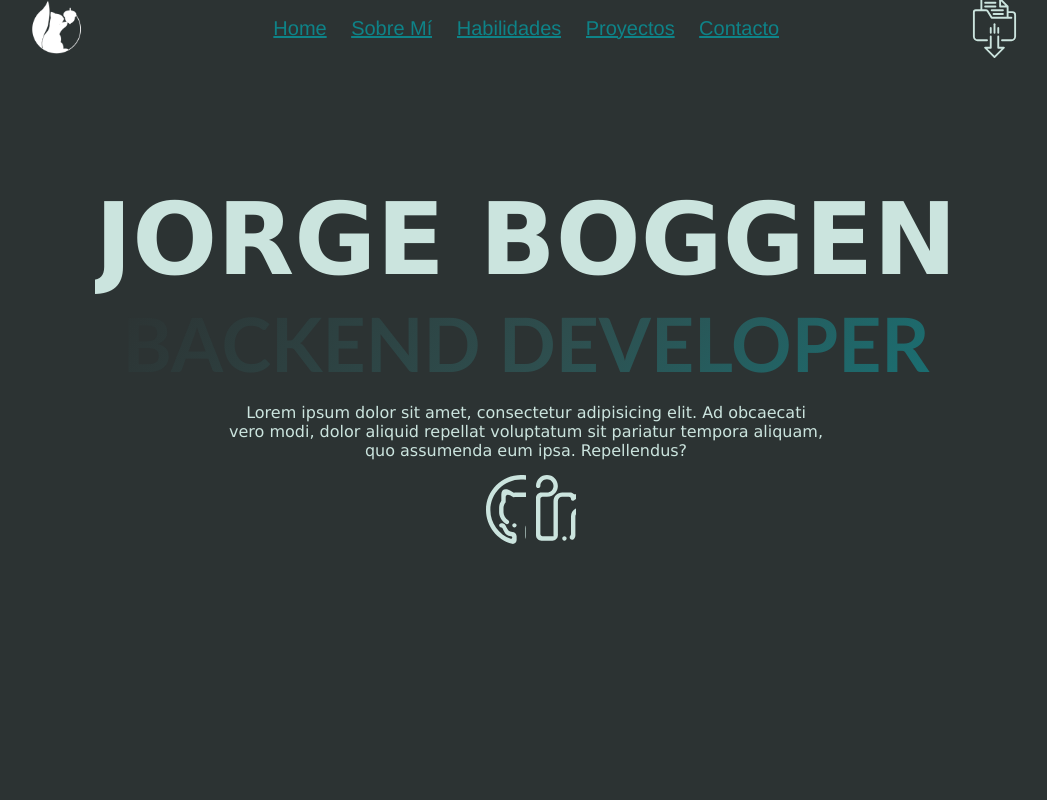
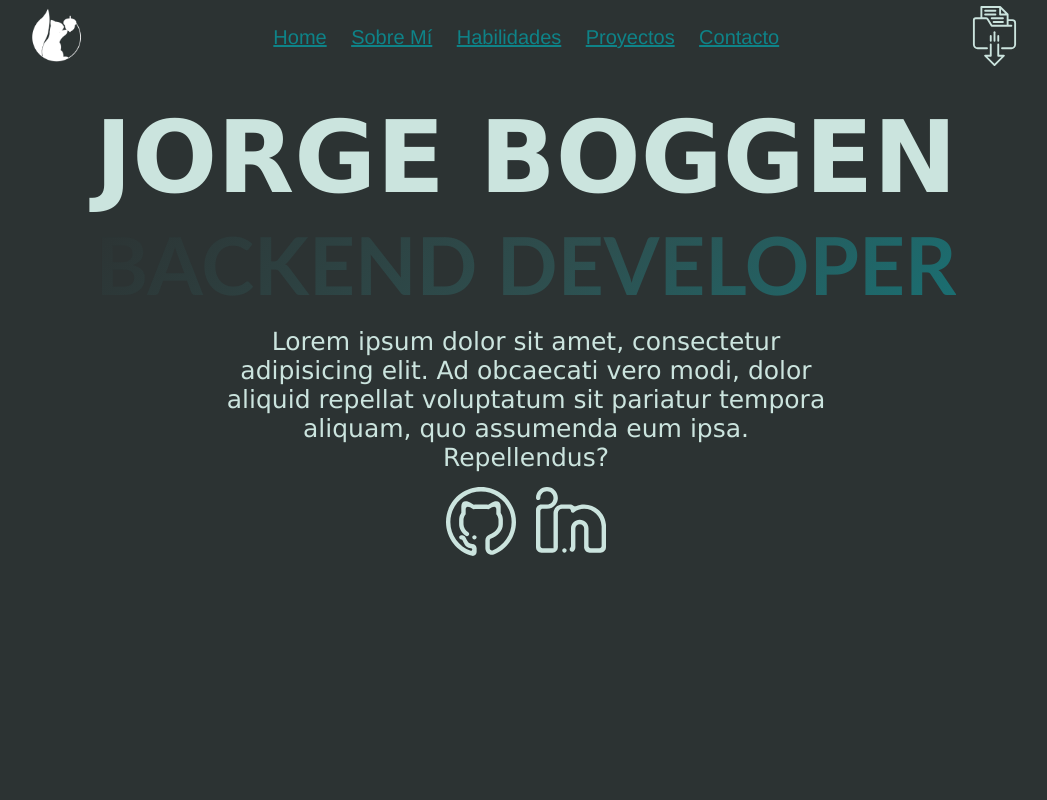
Before and after one commit to Jitox12/Portfolio1, a plain HTML site: page index.html in a window 1280 px wide. Shown: the top 800 px of the page, without its empty margins (114-1161 px from the left). Drawn offline with Linux system fonts and the light colour scheme.

Commit message:
Responsive Home
Responsive Home

```diff
--- a/css/header.css
+++ b/css/header.css
@@ -5,13 +5,12 @@
   --font-color: #cbe4de;
 }
 
-
-
 img,
 svg {
   width: 100%;
   height: 100%;
 }
+
 
 .header {
   font-family: Helvetica, Arial, sans-serif;
@@ -20,12 +19,13 @@ svg {
   justify-content: space-between;
   align-items: center;
   justify-items: center;
-  height: 60px;
+  height: 75px;
   padding: 5px 10%;
   border: none;
   position: sticky;
   top: 0;
   z-index: 1000;
+
 }
 
 .header-hidden{
--- a/css/home.css
+++ b/css/home.css
@@ -20,7 +20,7 @@
   justify-content: space-around;
   justify-content: center;
   flex-direction: row;
-  width: 100px;
+  width: 200px;
   position: relative;
 }
 
@@ -84,10 +84,30 @@
   font-family: Verdana, Geneva, Tahoma, sans-serif;
 }
 
-@media screen and (max-width: 953px) {
+
+
+@media screen and (min-width: 280px) {
   .container .home h1 {
     text-align: center;
-    font-size: 60px;
+    font-size: 30px;
+    margin-top: -100px;
+  }
+
+  .container .home h3 {
+    font-size: 20px;
+  }
+
+  .container .home p {
+    width: 250px;
+    font-size: 15px;
+  }
+}
+
+@media screen and (min-width: 360px) {
+  .container .home h1 {
+    text-align: center;
+    font-size: 70px;
+    margin-top: -100px;
   }
 
   .container .home h3 {
@@ -95,14 +115,16 @@
   }
 
   .container .home p {
-    width: 400px;
+    width: 380px;
     font-size: 20px;
+  }
+}
 
+@media screen and (min-width: 412px) {
+  .container .home h1 {
     text-align: center;
-  }
-  @media screen and (max-width: 953px) {
-    .container .home h1 {
-      font-size: 50px;
+    font-size: 60px;
+    margin-top: -100px;
   }
 
   .container .home h3 {
@@ -110,10 +132,42 @@
   }
 
   .container .home p {
-      width: 340px;
-      font-size: 15px;
-      text-align: center;
+    width: 400px;
+    font-size: 20px;
   }
 }
 
+@media screen and (min-width: 820px) {
+
+  .container .home h1 {
+    text-align: center;
+    font-size: 80px;
   }
+
+  .container .home h3 {
+    font-size: 50px;
+  }
+
+  .container .home p {
+    width: 600px;
+    font-size: 20px;
+  }
+}
+
+@media screen and (min-width: 1280px) {
+
+  .container .home h1 {
+    text-align: center;
+    font-size: 100px;
+    margin-top: -100px;
+  }
+
+  .container .home h3 {
+    font-size: 80px;
+  }
+
+  .container .home p {
+    width: 600px;
+    font-size: 25px;
+  }
+}
--- a/css/page.css
+++ b/css/page.css
@@ -2,15 +2,16 @@
     box-sizing: border-box;
     margin: 0;
     padding: 0;
-    overflow-x: hidden;
-
   }
   html{
     scroll-behavior: smooth;
   }
 
-
   body {
     background: var(--background-color);
+    overflow-x: hidden;
+  }
 
+  section{
+    overflow-x: hidden;
   }
```
Lines whose indentation alone changed are shown as unchanged.
